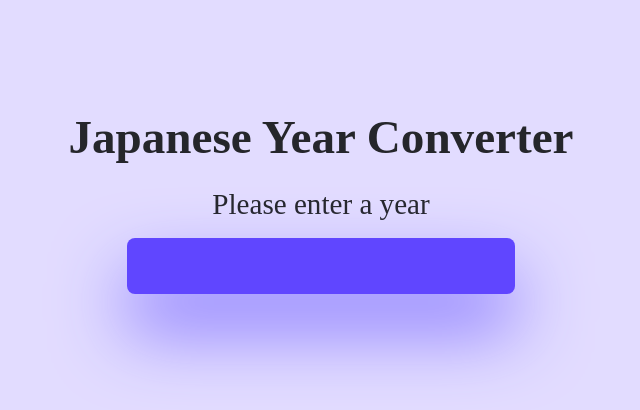
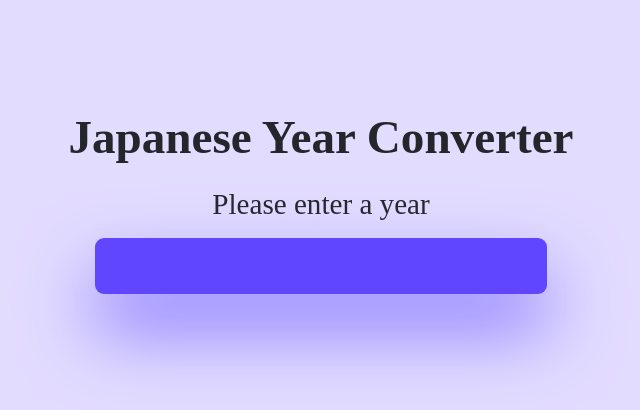
Before and after one commit to jbcden/nengo-site, a React (Create React App) app: page / in a window 1280 px wide. Shown: the top 410 px of the page, without its empty margins (319-959 px from the left). Built offline with nearby package versions, Linux system fonts and the light colour scheme; a web font is replaced by a local one.

Commit message:
Added variables

```diff
--- /dev/null
+++ b/src/styles/abstracts/_variables.scss
@@ -0,0 +1,23 @@
+:root {
+  --body-bg-color: #e2dcff;
+
+  --base-font-size: 18px;
+  --header-font-family: adelle, serif;
+  --header-line-height: 1.1;
+  --header-margin-bottom: 1rem;
+  --header-color: #25262b;
+
+  --h1-font-size: 2.618rem;
+
+  --h2-font-size: 1.618rem;
+  --h2-font-weight: 400;
+
+  --input-height: 3rem;
+  --input-border-radius: 0.5rem;
+  --input-width: 35vw;
+  --input-bg-color: #6046ff;
+  --input-box-shadow: 0 2rem 4rem 0 #8677ff;
+  --input-font-size: var(--h2-font-size);
+  --input-color: #ffffff;
+  --input-border: none;
+}
--- a/src/styles/app.scss
+++ b/src/styles/app.scss
@@ -1,3 +1,4 @@
+@import 'abstracts/variables';
 @import 'base/base';
 @import 'base/typography';
 @import 'layout/grid';
--- a/src/styles/base/_base.scss
+++ b/src/styles/base/_base.scss
@@ -1,5 +1,5 @@
 body {
-  background: #e2dcff;
+  background-color: var(--body-bg-color);
   min-height: 100vh;
 }
 
--- a/src/styles/base/_typography.scss
+++ b/src/styles/base/_typography.scss
@@ -1,21 +1,20 @@
 html {
-  font-size: 18px;
+  font-size: var(--base-font-size);
 }
 
 h1,
 h2 {
-  font-family: adelle, serif;
-  line-height: 1.1;
-  margin-bottom: 1rem;
+  font-family: var(--header-font-family);
+  line-height: var(--header-line-height);
+  margin-bottom: var(--header-margin-bottom);
+  color: var(--header-color);
 }
 
 h1 {
-  font-size: 2.618rem;
-  color: #25262b;
+  font-size: var(--h1-font-size);
 }
 
 h2 {
-  font-size: 1.618rem;
-  color: #25262b;
-  font-weight: 400;
+  font-size: var(--h2-font-size);
+  font-weight: var(--h2-font-weight);
 }
--- a/src/styles/components/_form.scss
+++ b/src/styles/components/_form.scss
@@ -1,12 +1,12 @@
 input {
-  height: 3rem;
-  border-radius: 8px;
-  width: 30vw;
-  background: #6046ff;
-  box-shadow: 0 2rem 4rem 0 #8677ff;
-  font-size: 1.618rem;
-  color: #ffffff;
+  height: var(--input-height);
+  width: var(--input-width);
+  color: var(--input-color);
+  background-color: var(--input-bg-color);
+  box-shadow: var(--input-box-shadow);
+  font-size: var(--input-font-size);
   text-align: center;
+  border-radius: var(--input-border-radius);
   outline: none;
-  border: none;
+  border: var(--input-border);
 }
```
